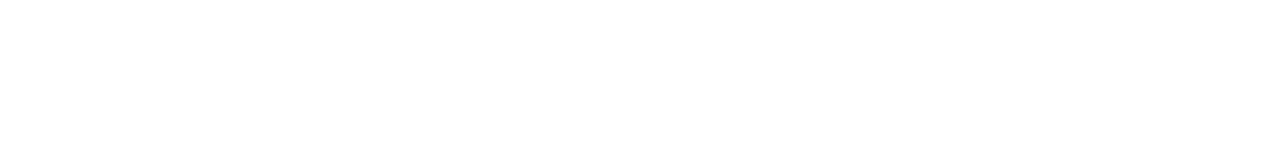
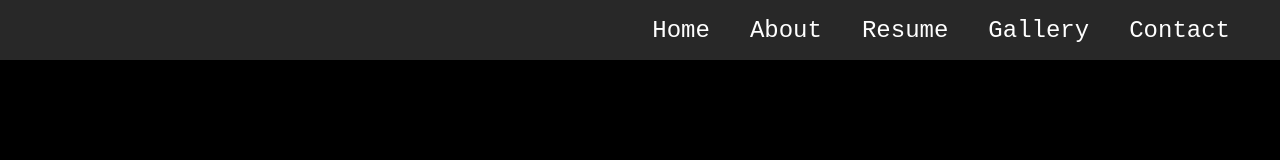
Before and after one commit to eflaatten/MyPortfolio, a plain HTML site: page pages/index.html in a window 1280 px wide. Drawn offline with Linux system fonts and the light colour scheme; a web font is replaced by a local one.

Commit message:
working on nav

```diff
--- a/pages/index.html
+++ b/pages/index.html
@@ -3,9 +3,49 @@
   <meta charset="UTF-8">
   <meta name="viewport" content="width=device-width, initial-scale=1.0">
   <title>My Portfolio</title>
+  <link rel="stylesheet" href="https://cdnjs.cloudflare.com/ajax/libs/font-awesome/4.7.0/css/font-awesome.min.css">
+  <link rel="preconnect" href="https://fonts.googleapis.com">
+  <link rel="preconnect" href="https://fonts.gstatic.com" crossorigin>
+  <link href="https://fonts.googleapis.com/css2?family=Anta&display=swap" rel="stylesheet">
+
+  <script src="../scripts/nav.js"></script>
+  <link rel="stylesheet" href="/reset.css">
   <link rel="stylesheet" href="../styles/styles.css">
+  <link rel="stylesheet" href="../styles/navBar.css">
 </head>
 <body>
 
+  <div class="nav-container">
+    <nav>
+      <ul class="navList">
+        <li class="navItem">
+          <a class="navLink " href="../pages/index.html" onclick="activeTab(this)">Home</a>
+        </li>
+        <li class="navItem">
+          <a class="navLink " href="../pages/about.html" onclick="activeTab(this)">About</a>
+        </li>
+        <li class="navItem">
+          <a class="navLink " href="../pages/resume.html" onclick="activeTab(this)">Resume</a>
+        </li>
+        <li class="navItem">
+          <a class="navLink " href="../pages/gallery.html" onclick="activeTab(this)">Gallery</a>
+        </li>
+        <li class="navItem">
+          <a class="navLink " href="../pages/contact.html" onclick="activeTab(this)">Contact</a>
+        </li>
+      </ul>
+    </nav>
+  </div>
+
+
+    <!-- <a href="javascript:void(0);" class="icon" onclick="responsiveNav()">
+      <i class="fa fa-bars"></i>
+    </a> -->
+  </nav>
+
+  <div class="main-container">
+
+  </div>
+
 </body>
 </html>
--- /dev/null
+++ b/reset.css
@@ -0,0 +1,20 @@
+html, body, div, span, applet, object, iframe,
+h1, h2, h3, h4, h5, h6, p, blockquote, pre,
+a, abbr, acronym, address, big, cite, code,
+del, dfn, em, img, ins, kbd, q, s, samp,
+small, strike, strong, sub, sup, tt, var,
+b, u, i, center,
+dl, dt, dd, ol, ul, li,
+fieldset, form, label, legend,
+table, caption, tbody, tfoot, thead, tr, th, td,
+article, aside, canvas, details, embed,
+figure, figcaption, footer, header, hgroup,
+menu, nav, output, ruby, section, summary,
+time, mark, audio, video {
+  margin: 0;
+  padding: 0;
+  border: 0;
+  font-size: 100%;
+  font: inherit;
+  vertical-align: baseline;
+}
--- /dev/null
+++ b/scripts/nav.js
@@ -0,0 +1,19 @@
+responsiveNav = () => {
+  var burger = document.getElementsByClassName('nav-container')
+  if (burger.className === "nav") {
+    burger.className += " responsive";
+  } else {
+    burger.className = "nav";
+  }
+}
+
+
+activeTab = (clickedLink) => {
+  const navLinks = document.querySelectorAll('.navLink')
+
+  navLinks.forEach(link => {
+    link.classList.remove('active')
+  })
+
+  clickedLink.classList.add('active')
+}
--- a/styles/aboutStyles.css
+++ b/styles/aboutStyles.css
@@ -0,0 +1,20 @@
+:root {
+  --black: #000000;
+  --blue: #0B60B0;
+  --light-blue: #40A2D8;
+  --tan: #F0EDCF;
+  --dark-blue: #002251;
+  --white: #FFFFFF;
+  --teal: #002f4c;
+  --light-gray: #009696;
+}
+
+body {
+  padding: 0;
+  margin: 0;
+}
+
+.main-container {
+  height: 100vh;
+  background-color: var(--black);
+}
--- a/styles/contactStyles.css
+++ b/styles/contactStyles.css
@@ -0,0 +1,20 @@
+:root {
+  --black: #000000;
+  --blue: #0B60B0;
+  --light-blue: #40A2D8;
+  --tan: #F0EDCF;
+  --dark-blue: #002251;
+  --white: #FFFFFF;
+  --teal: #002f4c;
+  --light-gray: #009696;
+}
+
+body {
+  padding: 0;
+  margin: 0;
+}
+
+.main-container {
+  height: 100vh;
+  background-color: var(--black);
+}
--- a/styles/galleryStyles.css
+++ b/styles/galleryStyles.css
@@ -0,0 +1,20 @@
+:root {
+  --black: #000000;
+  --blue: #0B60B0;
+  --light-blue: #40A2D8;
+  --tan: #F0EDCF;
+  --dark-blue: #002251;
+  --white: #FFFFFF;
+  --teal: #002f4c;
+  --light-gray: #009696;
+}
+
+body {
+  padding: 0;
+  margin: 0;
+}
+
+.main-container {
+  height: 100vh;
+  background-color: var(--black);
+}
--- /dev/null
+++ b/styles/navBar.css
@@ -0,0 +1,88 @@
+:root {
+  --black: #000000;
+  --blue: #0B60B0;
+  --light-blue: #40A2D8;
+  --tan: #F0EDCF;
+  --dark-blue: #002251;
+  --white: #FFFFFF;
+  --teal: #002f4c;
+  --light-gray: #009696;
+}
+
+nav {
+  height: 60px;
+  display: flex;
+  justify-content: space-between;
+  align-items: center;
+  flex-direction: row-reverse;
+  padding: 0 30px;
+  background-color: rgb(40, 40, 40);
+}
+
+nav p {
+  color: white;
+  font-size: 24px;
+  font-family: 'Roboto Mono', monospace;
+  display: flex;
+  justify-content: flex-start;
+  align-items: flex-start;
+
+}
+
+nav ul {
+  list-style-type: none;
+  padding: 0;
+  display: flex;
+  /* width: 500px; */
+  justify-content: center;
+  align-items: center;
+
+}
+
+nav ul li:hover a {
+  cursor: pointer;
+  color: rgb(0, 183, 255);
+}
+
+nav ul li a {
+  text-decoration: none;
+  color: white;
+  font-size: 24px;
+  padding: 10px 20px;
+  border-radius: 5px;
+  font-family: 'Roboto Mono', monospace;
+}
+
+
+.active {
+  background-color: var(--light-gray);
+  color: var(--white);
+  border-radius: 5px;
+  padding: 10px 5px 10px 5px;
+}
+
+/* .nav-container .icon {
+  display: none;
+}
+
+@media screen and (max-width: 600px) {
+  .nav a:not(:first-child) {display: none;}
+  .nav a.icon {
+    float: right;
+    display: block;
+  }
+}
+
+@media screen and (max-width: 600px) {
+  .nav.responsive {position: relative;}
+  .nav.responsive a.icon {
+    position: absolute;
+    right: 0;
+    top: 0;
+  }
+  .nav.responsive a {
+    float: none;
+    display: block;
+    text-align: left;
+  }
+} */
--- a/styles/resumeStyles.css
+++ b/styles/resumeStyles.css
@@ -0,0 +1,20 @@
+:root {
+  --black: #000000;
+  --blue: #0B60B0;
+  --light-blue: #40A2D8;
+  --tan: #F0EDCF;
+  --dark-blue: #002251;
+  --white: #FFFFFF;
+  --teal: #002f4c;
+  --light-gray: #009696;
+}
+
+body {
+  padding: 0;
+  margin: 0;
+}
+
+.main-container {
+  height: 100vh;
+  background-color: var(--black);
+}
--- a/styles/styles.css
+++ b/styles/styles.css
@@ -0,0 +1,20 @@
+:root {
+  --black: #000000;
+  --blue: #0B60B0;
+  --light-blue: #40A2D8;
+  --tan: #F0EDCF;
+  --dark-blue: #002251;
+  --white: #FFFFFF;
+  --teal: #002f4c;
+  --light-gray: #009696;
+}
+
+body {
+  padding: 0;
+  margin: 0;
+}
+
+.main-container {
+  height: 100vh;
+  background-color: var(--black);
+}
```
Also changed, not shown: pages/about.html (+49 -0 lines), pages/contact.html (+49 -0 lines), pages/gallery.html (+49 -0 lines), pages/resume.html (+49 -0 lines).
